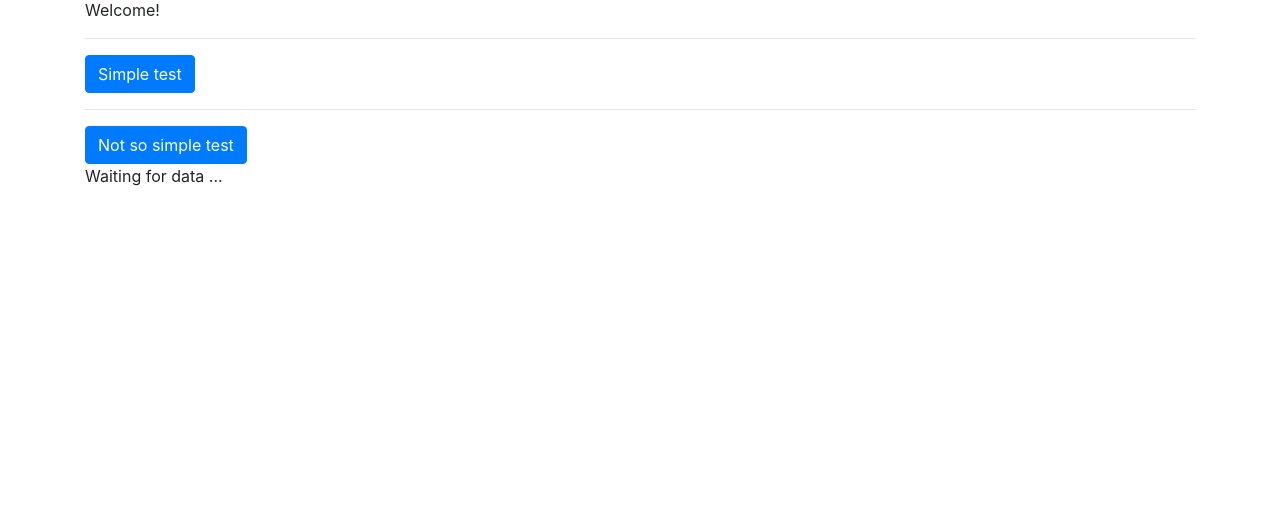
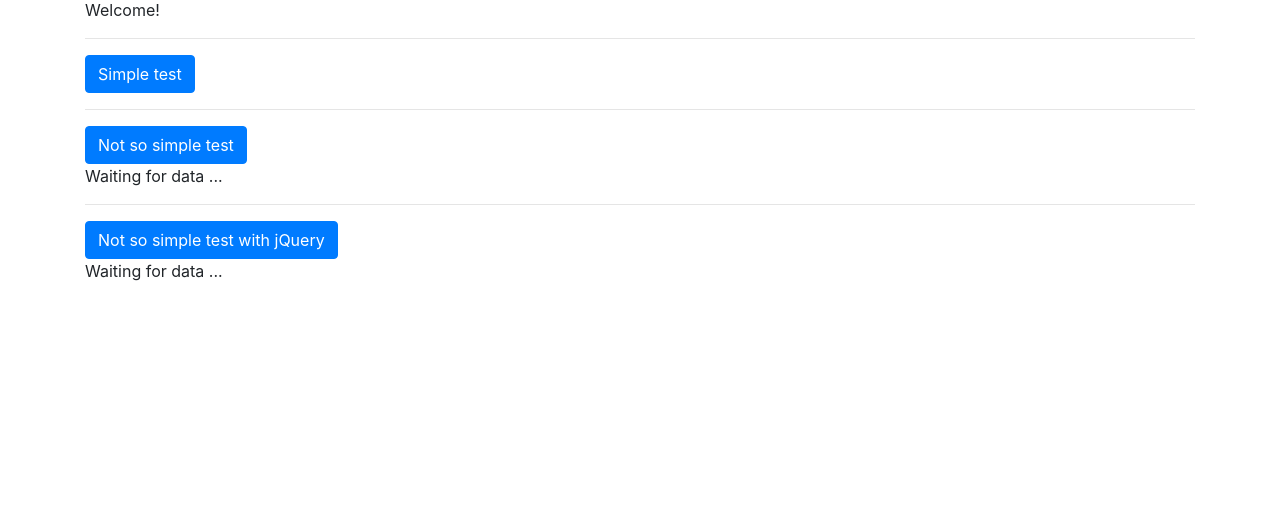
Before and after one commit to spapas/django-modernize, a Django app: page / in a window 1280 px wide. Shown: the part 128-651 px from the top of the page. Run offline with Django 3.2, Linux system fonts and the light colour scheme; some libraries are stand-ins or nearby versions.

Commit message:
Add a jquery demo

```diff
--- a/core/templates/base.html
+++ b/core/templates/base.html
@@ -101,7 +101,7 @@
     <script src="{% static 'intercooler.min.js' %}"></script>
     <script>
     </script>
-    {% block extra-script %}
+    {% block extra_script %}
     {% endblock %}
 
   </body>
--- a/core/templates/core/modern_person_list.html
+++ b/core/templates/core/modern_person_list.html
@@ -27,7 +27,7 @@ Modern people list
     </div>
 {% endblock %}
 
-{% block extra-script %}
+{% block extra_script %}
 <script>
 function clearModal() {
     $('.modal-content').html('<div class="modal-header"><h5 class="modal-title" id="theModalLabel">Loading</h5></div><div class="modal-body"><div class="indicator" id="indicatorLoading" ></div></div>');
--- a/core/templates/home.html
+++ b/core/templates/home.html
@@ -22,4 +22,34 @@ Welcome!
 >Not so simple test </button>
 <div class='indicator' id="demoIndicator" style='display:none'></div>
 <div id='remoteData'>Waiting for data ... </div>
+
+<hr />
+<button id='buttonJQ' class='btn btn-primary'
+>Not so simple test with jQuery</button>
+<div class='indicator' id="demoIndicatorJQ" style='display:none'></div>
+<div id='remoteDataJQ'>Waiting for data ... </div>
+
 {% endblock %}
+
+{% block extra_script %}
+
+<script type="text/javascript" >
+
+    $(function() {
+        $('#buttonJQ').click(function() {
+            console.log("Before trigger");
+            $('#demoIndicatorJQ').show();
+            console.log("Before send");
+
+            $.get("{% url 'home' %}", function( data ) {
+                console.log("Success!");
+                $("#remoteDataJQ").html(data);
+                $('#demoIndicatorJQ').hide();
+                console.log("Completed");
+            });
+
+        })
+    });
+</script>
+
+{% endblock %}
--- a/django_modernize/middlewares.py
+++ b/django_modernize/middlewares.py
@@ -10,6 +10,6 @@ class SleepMiddleware(object):
         self.get_response = get_response
 
     def __call__(self, request):
-        # time.sleep(.5)
+        time.sleep(.5)
         response = self.get_response(request)
         return response
```
